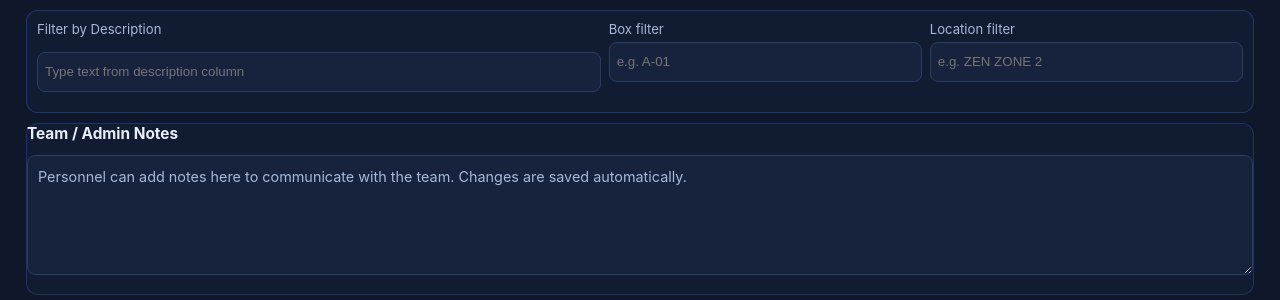
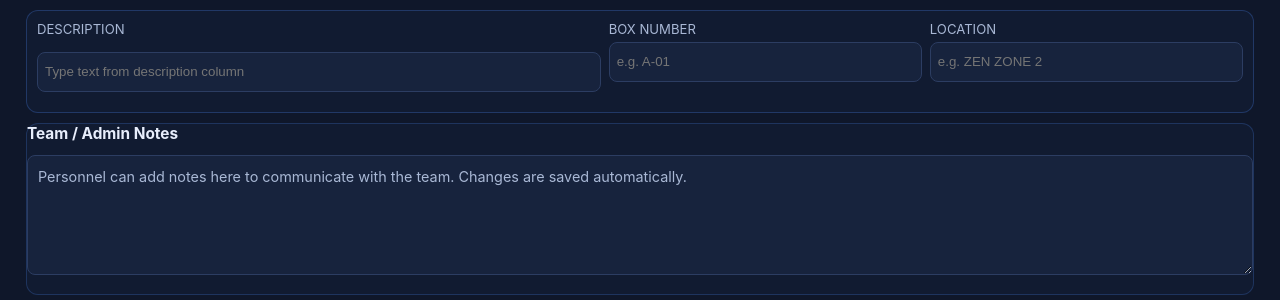
Before and after one commit to IntuitiveCreations2705/REAL-ED-INVENTORY-main-2, a Python web app: template inventory_app/ui/templates/event_stock_count.html in a window 1280 px wide. Shown: the part 129-429 px from the top of the page. Run offline with Jinja, Linux system fonts and the light colour scheme; the template is opened without the code that fills it, so the values that code supplies are empty.

Commit message:
Filter Labels

```diff
--- a/inventory_app/ui/templates/event_stock_count.html
+++ b/inventory_app/ui/templates/event_stock_count.html
@@ -33,17 +33,17 @@
 
       <section class="card controls stock-count-controls">
         <div class="control">
-          <label for="search-description">Filter by Description</label>
+          <label for="search-description">DESCRIPTION</label>
           <input id="search-description" type="text" placeholder="Type text from description column" />
         </div>
 
         <div class="control small">
-          <label for="box-filter">Box filter</label>
+          <label for="box-filter">BOX NUMBER</label>
           <input id="box-filter" type="text" list="box-filter-options" placeholder="e.g. A-01" />
         </div>
 
         <div class="control small">
-          <label for="location-filter">Location filter</label>
+          <label for="location-filter">LOCATION</label>
           <input id="location-filter" type="text" list="location-filter-options" placeholder="e.g. ZEN ZONE 2" />
         </div>
       </section>
```
